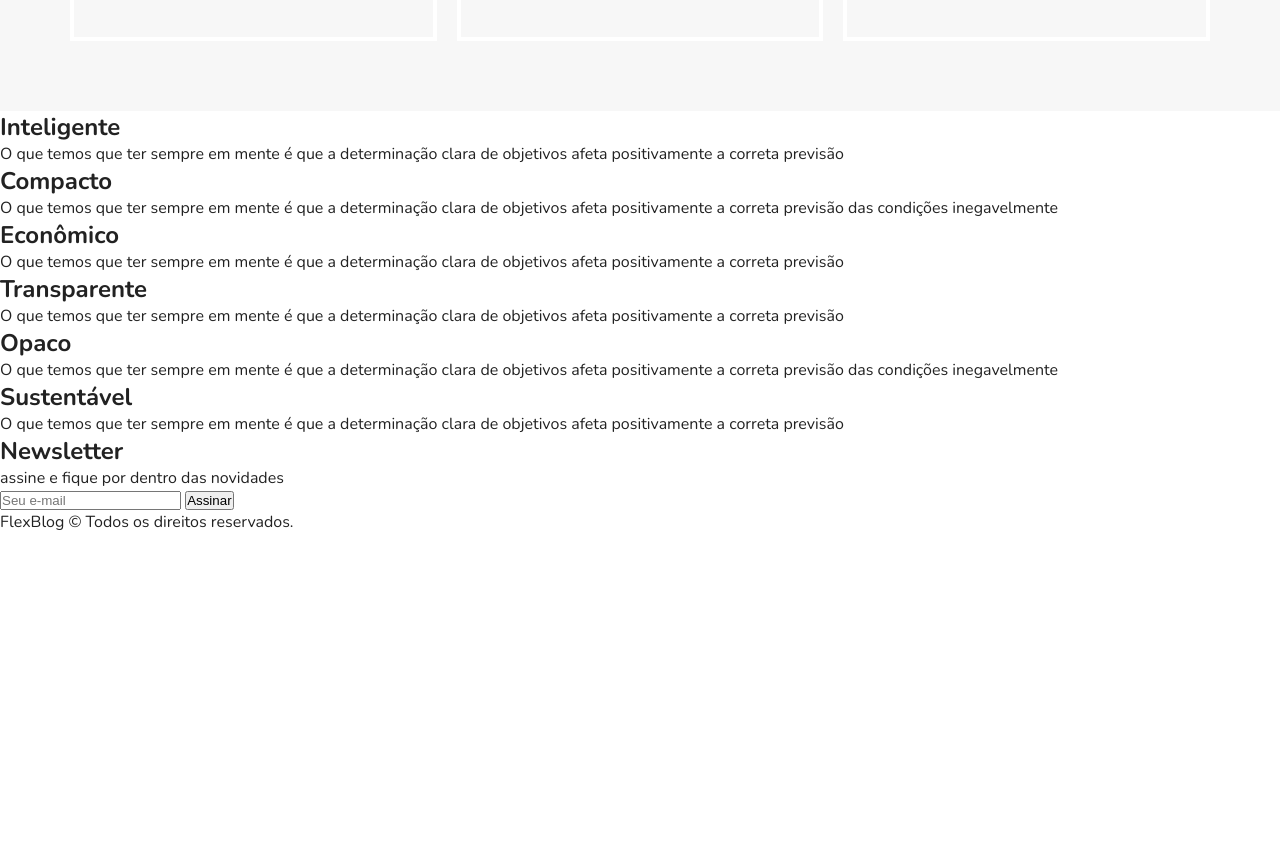
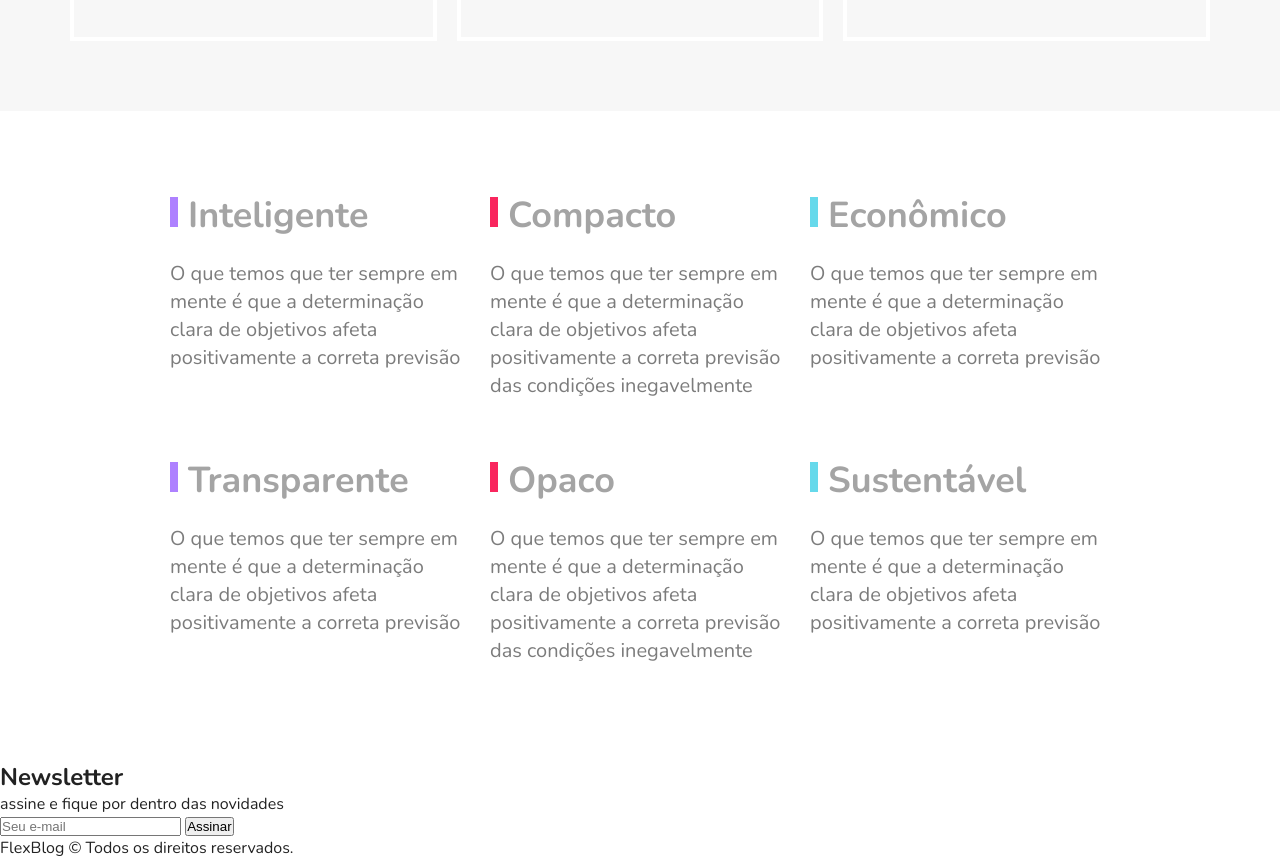
Before and after one commit to wesleyqueirozbr/FlexBlog, a plain HTML site: page index.html in a window 1280 px wide. Shown: the part 2457-3316 px from the top of the page. Before the commit the page ends 2990 px from the top, so only its background shows below. Drawn offline with nearby package versions, Linux system fonts and the light colour scheme.

Commit message:
qualidade-sc

```diff
--- a/style.css
+++ b/style.css
@@ -250,3 +250,47 @@ img {
         order: -1;
     }
 }
+
+/* QUALIDADE */
+
+.qualidade {
+    max-width: 960px;
+    margin: 60px auto;
+    display: flex;
+    flex-wrap: wrap;
+}
+
+.qualidade-item {
+    flex: 1 1 300px;
+    margin: 20px 10px;
+}
+
+.qualidade-item h2 {
+    font-size: 2.25rem;
+    color: #a4a4a4;
+    margin-bottom: 20px;
+}
+
+.qualidade-item h2::before {
+    content: "";
+    width: 8px;
+    height: 30px;
+    display: inline-block;
+    margin-right: 10px;
+}
+.qualidade-item:nth-of-type(3n+1) h2::before {
+    background: #ae81ff;
+}
+
+.qualidade-item:nth-of-type(3n+2) h2::before {
+    background-color: #F9265E;
+}
+.qualidade-item:nth-of-type(3n+3) h2::before {
+    background-color: #66D9EB;
+}
+.qualidade-item p {
+    font-size: 1.25rem;
+    line-height: 1.4;
+    margin-bottom: 1rem;
+    color: #7c7c7c;
+}
```
